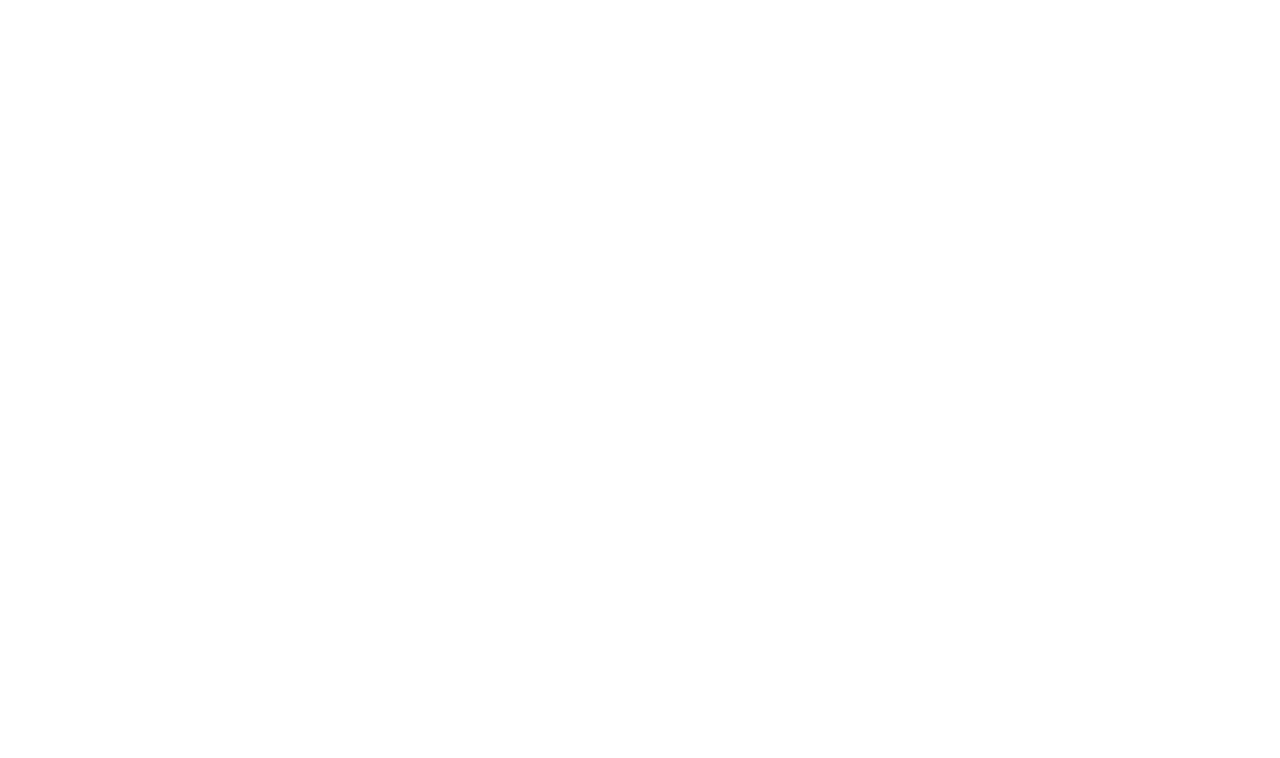
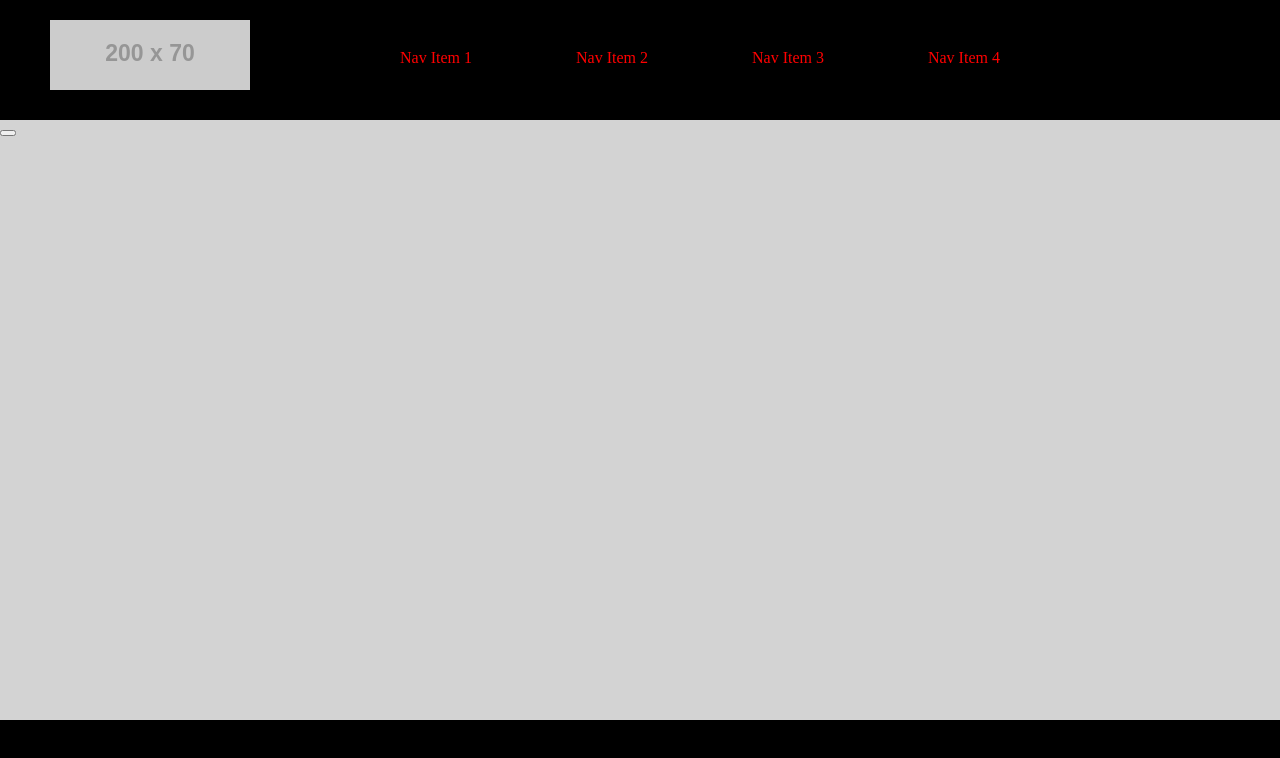
Before and after one commit to mikefili/wireframe, a plain HTML site: page index.html in a window 1280 px wide. Drawn offline with Linux system fonts and the light colour scheme; placeholder pictures from the web are drawn by us.

Commit message:
header, main, footer, and nav created.

```diff
--- a/index.html
+++ b/index.html
@@ -7,8 +7,22 @@
   <link rel="stylesheet" type="text/css" media="screen" href="styles.css" />
 </head>
 <body>
-  <header></header>
-  <main></main>
+  <header>
+    <div><img id="nav-image" src="https://via.placeholder.com/200x70"></div>
+    <nav id="nav1">Nav Item 1</nav>
+    <nav id="nav2">Nav Item 2</nav>
+    <nav id="nav3">Nav Item 3</nav>
+    <nav id="nav4">Nav Item 4</nav>
+  </header>
+  <main>
+    <div></div>
+    <div></div>
+    <div></div>
+    <div></div>
+    <div></div>
+    <div></div>
+    <button></button>
+  </main>
   <footer></footer>
 </body>
 </html>
--- a/styles.css
+++ b/styles.css
@@ -0,0 +1,67 @@
+body {
+  color: red;
+}
+
+header {
+  width: 100%;
+  height: 120px;
+  background-color: black;
+}
+
+main {
+  background-color: lightgray;
+  position: fixed;
+  height: 100%;
+  width: 100%;
+}
+
+footer {
+  width: 100%;
+  height: 80px;
+  background-color: black;
+  position: fixed;
+  bottom: 0;
+}
+
+#nav-image {
+  padding-top: 20px;
+  padding-left: 50px;
+  padding-right: 50px;
+  position: absolute;
+}
+
+#nav1 {
+  display: inline-block;
+  margin-left: auto;
+  margin-right: auto;
+  padding-left: 400px;
+  padding-right: 50px;
+  padding-top: 50px;
+}
+
+#nav2 {
+  display: inline-block;
+  margin-left: auto;
+  margin-right: auto;
+  padding-left: 50px;
+  padding-right: 50px;
+  padding-top: 50px;
+}
+
+#nav3 {
+  display: inline-block;
+  margin-left: auto;
+  margin-right: auto;
+  padding-left: 50px;
+  padding-right: 50px;
+  padding-top: 50px;
+}
+
+#nav4 {
+  display: inline-block;
+  margin-left: auto;
+  margin-right: auto;
+  padding-left: 50px;
+  padding-right: 50px;
+  padding-top: 50px;
+}
```
